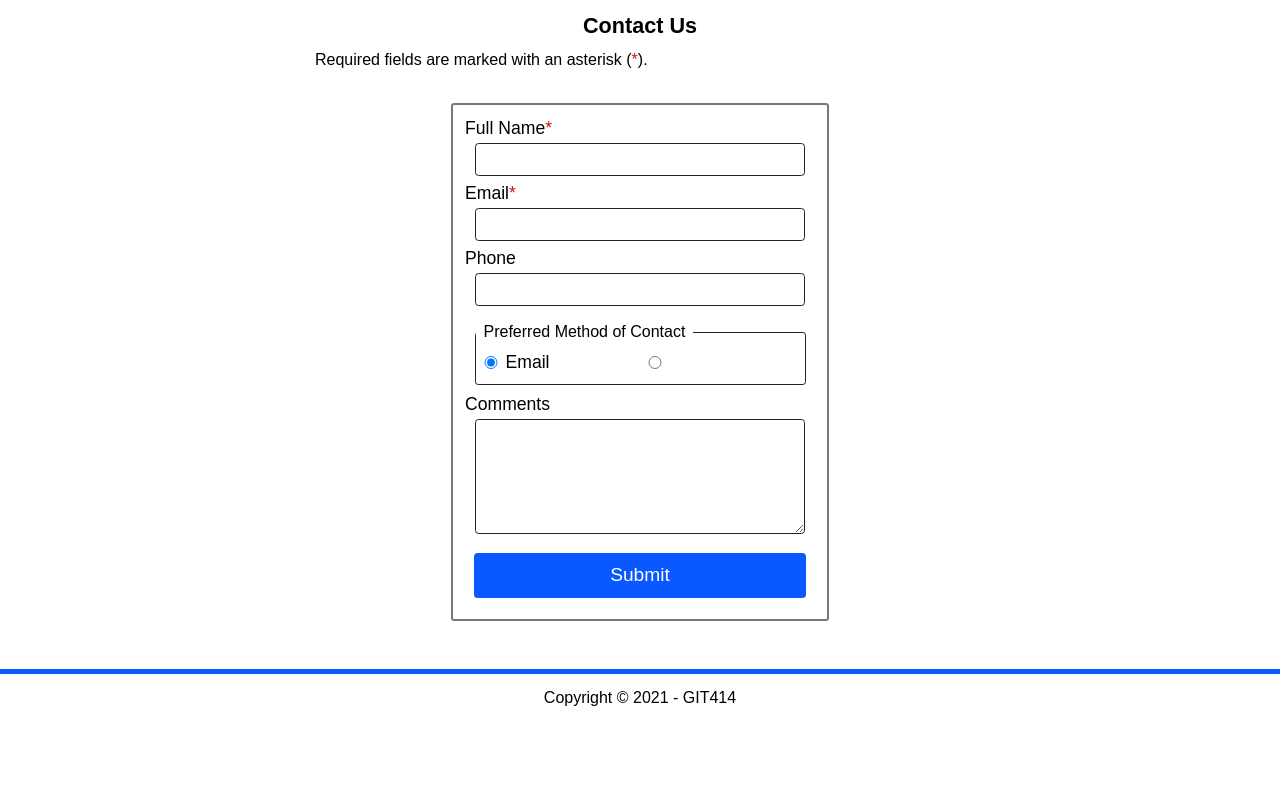
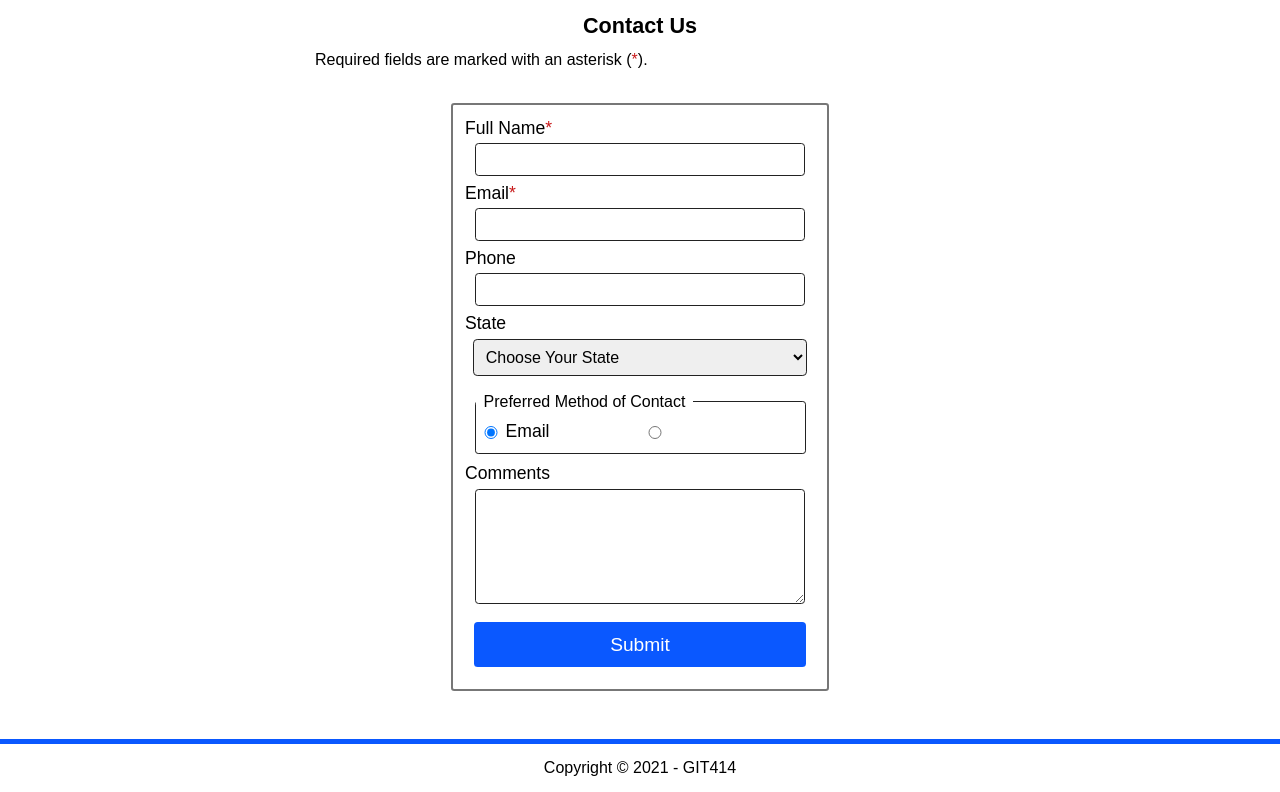
Before and after one commit to kos3150/form, a plain HTML site: page index.html in a window 1280 px wide. Shown: the part 666-1458 px from the top of the page. Before the commit the page ends 1388 px from the top, so only its background shows below. Drawn offline with Linux system fonts and the light colour scheme.

Commit message:
Update index.html complete form

```diff
--- a/index.html
+++ b/index.html
@@ -42,6 +42,63 @@
 
 				<label for="my-phone">Phone</label>
 				<input type="tel" name="my-phone" id="my-phone">
+				<label for="my-state">State</label>
+				<div id="arrow">
+					<select name="my-state" id="my-state">
+						<option value="">Choose Your State</option>
+						<option value="al">AL</option>
+						<option value="aK">AK</option>
+						<option value="az">AZ</option>
+						<option value="ar">AR</option>
+						<option value="ca">CA</option>
+						<option value="co">CO</option>
+						<option value="ct">CT</option>
+						<option value="de">DE</option>
+						<option value="dc">DC</option>
+						<option value="fl">FL</option>
+						<option value="ga">GA</option>
+						<option value="hi">HI</option>
+						<option value="id">ID</option>
+						<option value="il">IL</option>
+						<option value="in">IN</option>
+						<option value="ia">IA</option>
+						<option value="ks">KS</option>
+						<option value="ky">KY</option>
+						<option value="la">LA</option>
+						<option value="me">ME</option>
+						<option value="md">MD</option>
+						<option value="ma">MA</option>
+						<option value="mi">MI</option>
+						<option value="mn">MN</option>
+						<option value="ms">MS</option>
+						<option value="mo">MO</option>
+						<option value="mt">MT</option>
+						<option value="ne">NE</option>
+						<option value="nv">NV</option>
+						<option value="nh">NH</option>
+						<option value="nj">NJ</option>
+						<option value="nm">NM</option>
+						<option value="ny">NY</option>
+						<option value="nc">NC</option>
+						<option value="nd">ND</option>
+						<option value="oh">OH</option>
+						<option value="ok">OK</option>
+						<option value="or">OR</option>
+						<option value="pa">PA</option>
+						<option value="ri">RI</option>
+						<option value="sc">SC</option>
+						<option value="sd">SD</option>
+						<option value="tn">TN</option>
+						<option value="tx">TX</option>
+						<option value="ut">UT</option>
+						<option value="vt">VT</option>
+						<option value="va">VA</option>
+						<option value="wa">WA</option>
+						<option value="wv">WV</option>
+						<option value="wi">WI</option>
+						<option value="wy">WY</option>
+				</select>
+				</div>
 
 				<fieldset>
 					<legend>Preferred Method of Contact</legend>
@@ -53,10 +110,6 @@
 					<textarea name="my-comments" id="my-comments"></textarea>
 
 					<input type="submit" name="my-submit" id="my-submit" value="Submit">
-
-
-
-
 			</form>
 		</section>
 	</main>
```
